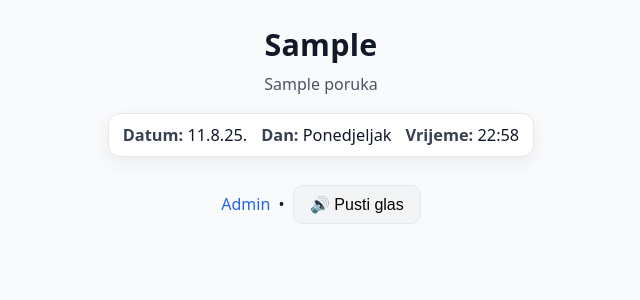
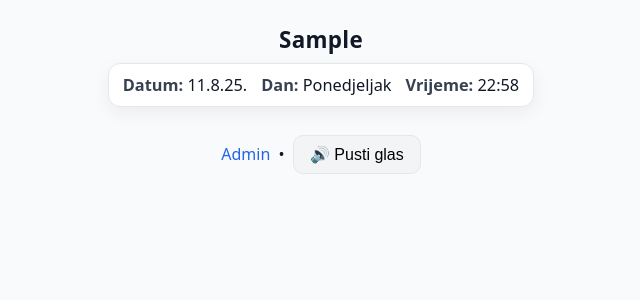
Before and after one commit to mikipikilab/radnovrijeme, a Flask app: template templates/index.html in a window 1280 px wide. Shown: the top 300 px of the page, without its empty margins (319-959 px from the left). Run offline with Flask 3, Linux system fonts and the light colour scheme; the template is opened without the code that fills it: most values are stand-ins (such as "Sample title", 1, 10 or a date in 2020); some libraries are stand-ins or nearby versions.

Commit message:
Update index.html

```diff
--- a/templates/index.html
+++ b/templates/index.html
@@ -15,7 +15,7 @@
     background-color: #f9fafb;
     color: #111827;
   }
-  h1 { font-size: 1.9rem; margin: 0 0 8px; color: #111827; letter-spacing: .3px; }
+  h1 { font-size: 1.4rem; margin: 0 0 8px; color: #111827; letter-spacing: .3px; }
   .sub { color: #4b5563; margin-bottom: 18px; line-height: 1.4; }
   .meta {
     display: inline-flex;
@@ -83,7 +83,7 @@ window.addEventListener("load", function () {
 </head>
 <body>
 <h1>{{ poruka_upper|safe }}</h1>
-<div class="sub">{{ poruka|safe }}</div>
+
 
   <div class="meta">
     <div><b>Datum:</b> <span id="datum"></span></div>
```
